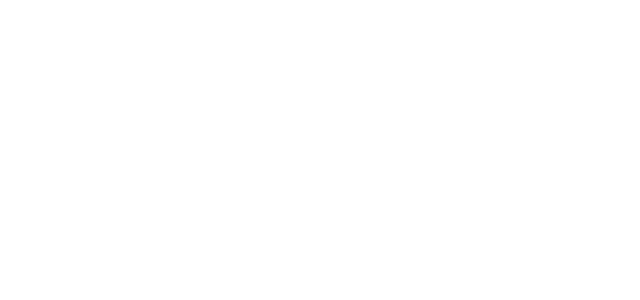
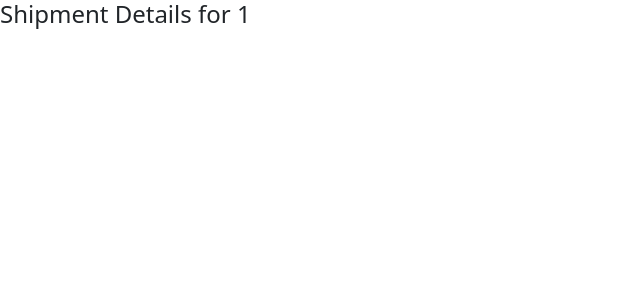
Before and after one commit to ManishaGit-hub/shipment, a React (Vite) app: page /shipment/1 in a window 1280 px wide. Before the commit this address had no page. Shown: the top 300 px of the page, without its empty margins (0-640 px from the left). Built offline with nearby package versions, Linux system fonts and the light colour scheme.

Commit message:
we created shipmentDetailsPage component and implemented only routing part,made row clickable and dynamic routing is working

```diff
--- a/src/App.jsx
+++ b/src/App.jsx
@@ -1,6 +1,7 @@
 import React from 'react'
 import LoginPage from './LoginPage'
 import Dashboard from './Dashboard'
+import ShipmentDetailsPage from './ShipmentDetailsPage'
 import {BrowserRouter,Routes,Route} from "react-router-dom"
 
 const App = () => {
@@ -10,6 +11,7 @@
         <Routes>
             <Route path="/" element={<LoginPage/>}/>
             <Route path="/dashboard" element={<Dashboard/>}/>
+            <Route path="/shipment/:id" element={<ShipmentDetailsPage/>}/>
         </Routes>
         </BrowserRouter>
     </>
--- a/src/Dashboard.jsx
+++ b/src/Dashboard.jsx
@@ -3,6 +3,7 @@
 import SearchBar from './SearchBar'
 import SortColumns from './SortColumns'
 import Pagination from './Pagination'
+import { useNavigate } from 'react-router-dom'
 
 const sampleShipments =[
   {id:'SHP001',product:'Iphone14',source:'Mumbai',destination:'Delhi',status:'In Transit',lastUpdated:'2025-11-28'},
@@ -20,6 +21,7 @@
 ]
 
 const Dashboard = () => {
+  const navigate = useNavigate();
   const [shipments,setShipments] = useState(sampleShipments);
   const[searchText,setSearchText]=useState("");
   const [sort,setSort]=useState({key:'',
@@ -79,7 +81,7 @@
               <tbody>
                 {ShipmentInEachPage.map((s)=>{
                   return (
-                    <tr key={s.id}>
+                    <tr key={s.id} style={{cursor:"pointer"}} onClick={()=>navigate(`/shipment/${s.id}`)}>
                       <td>{s.id}</td>
                       <td>{s.product}</td>
                       <td>{s.source}</td>
--- /dev/null
+++ b/src/ShipmentDetailsPage.jsx
@@ -0,0 +1,15 @@
+import React from 'react'
+import { useParams } from 'react-router-dom'
+
+const ShipmentDetailsPage = () => {
+    const {id} = useParams();
+  return (
+    <>
+        <div>
+            <h2>Shipment Details for {id}</h2>
+        </div>
+    </>
+  )
+}
+
+export default ShipmentDetailsPage
```
